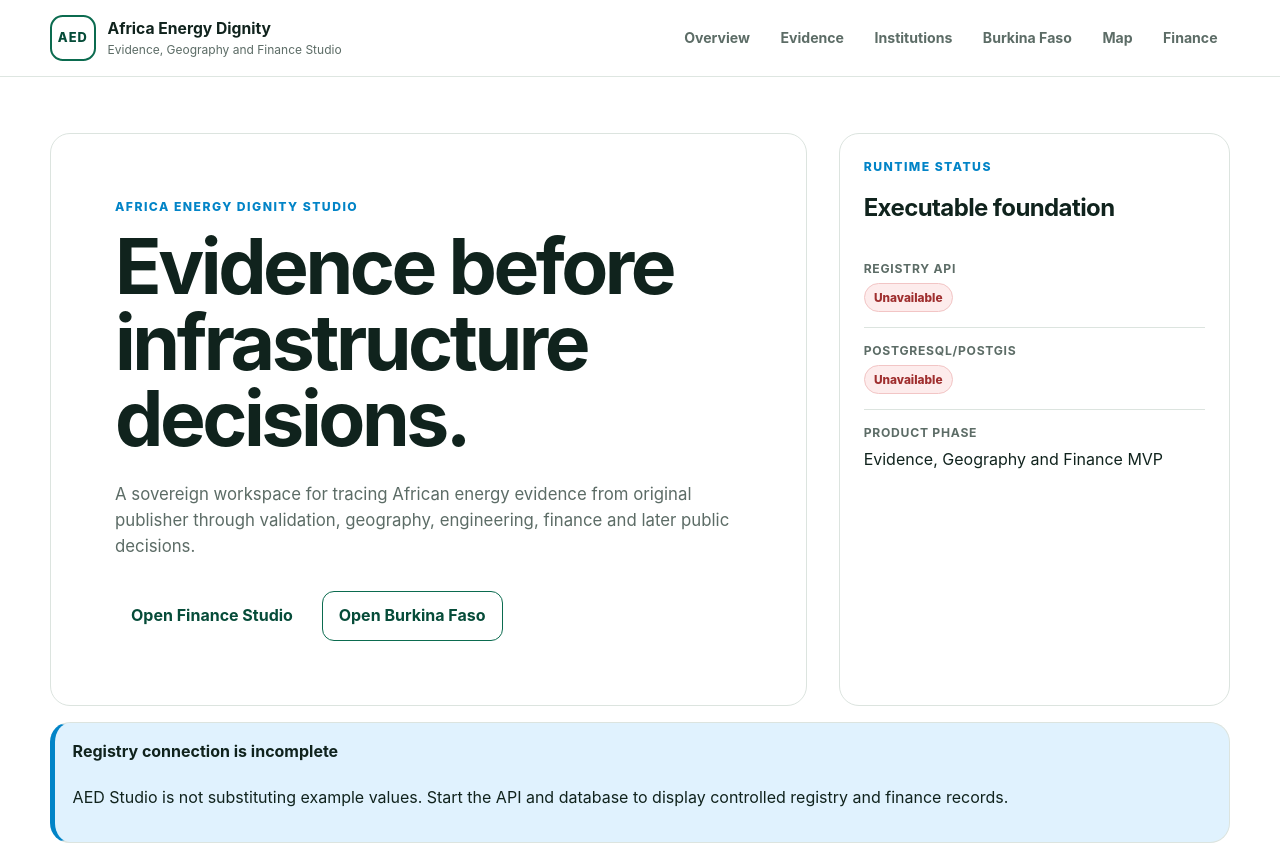
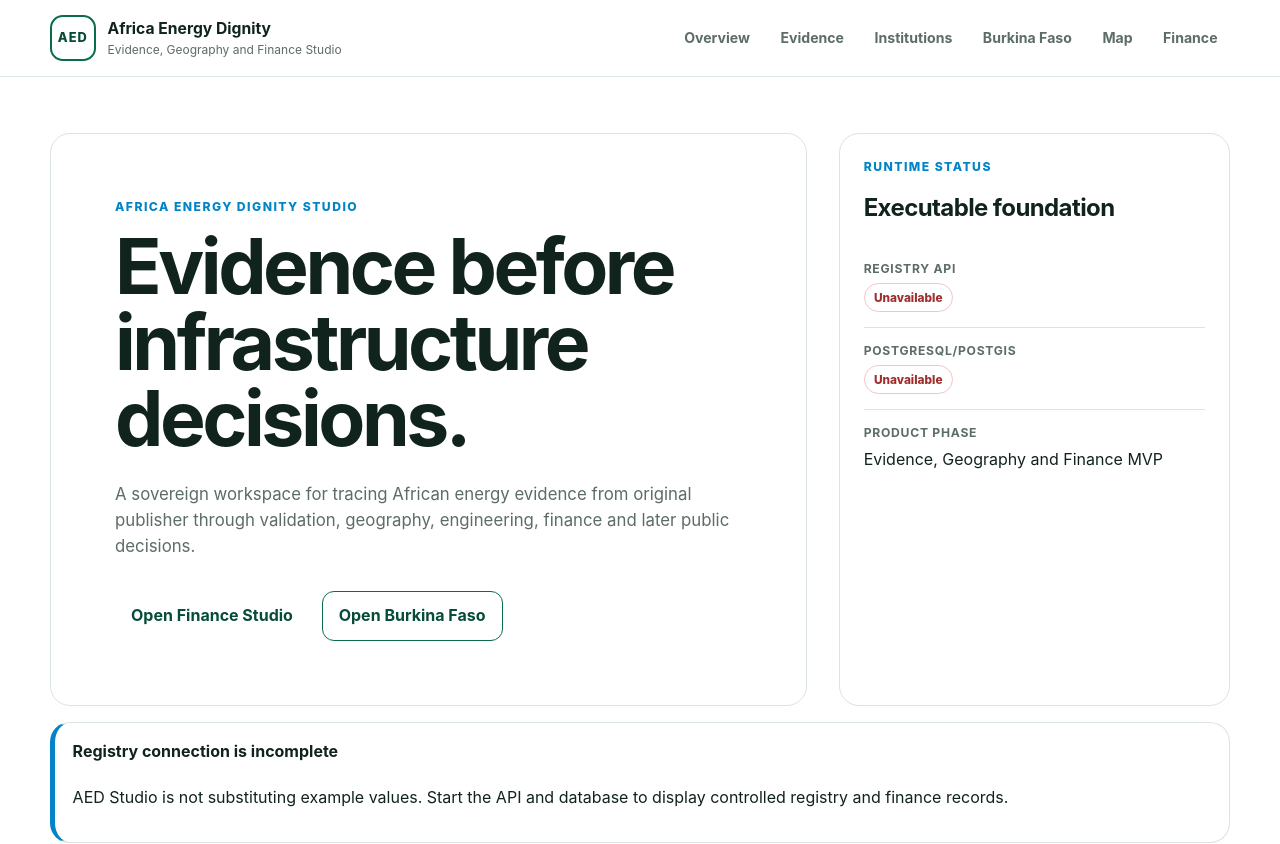
Before and after one commit to Dossiya-SE/africa-energy-dignity, a Next.js app in the folder web/: page / in a window 1280 px wide. Shown: the top 844 px of the page. Built offline with nearby package versions, Linux system fonts and the light colour scheme; no server answers.

Commit message:
fix(aed): preserve status cues as outlines; make all authored panel interiors white

```diff
--- a/web/app/globals.css
+++ b/web/app/globals.css
@@ -9,11 +9,11 @@
   --green-deep: #064c39;
   --accent-sky: #0284c7;
   --warning: #0369a1;
-  --warning-bg: #e0f2fe;
+  --warning-bg: #FFFFFF;
   --positive: #0d684c;
-  --positive-bg: #e7f6ef;
+  --positive-bg: #FFFFFF;
   --negative: #9f2f2f;
-  --negative-bg: #fdecec;
+  --negative-bg: #FFFFFF;
   --shadow: none;
 }
 
```
